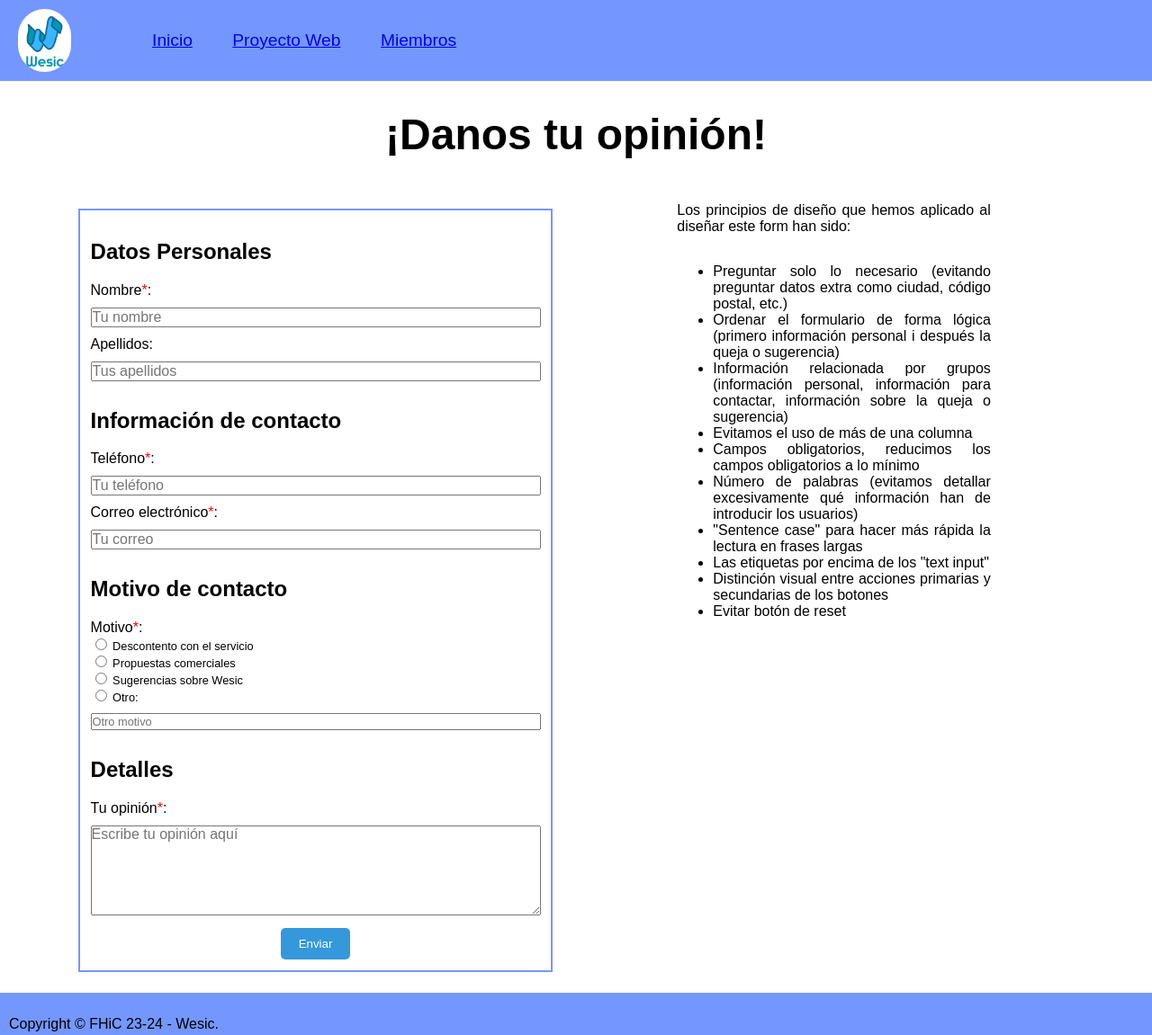
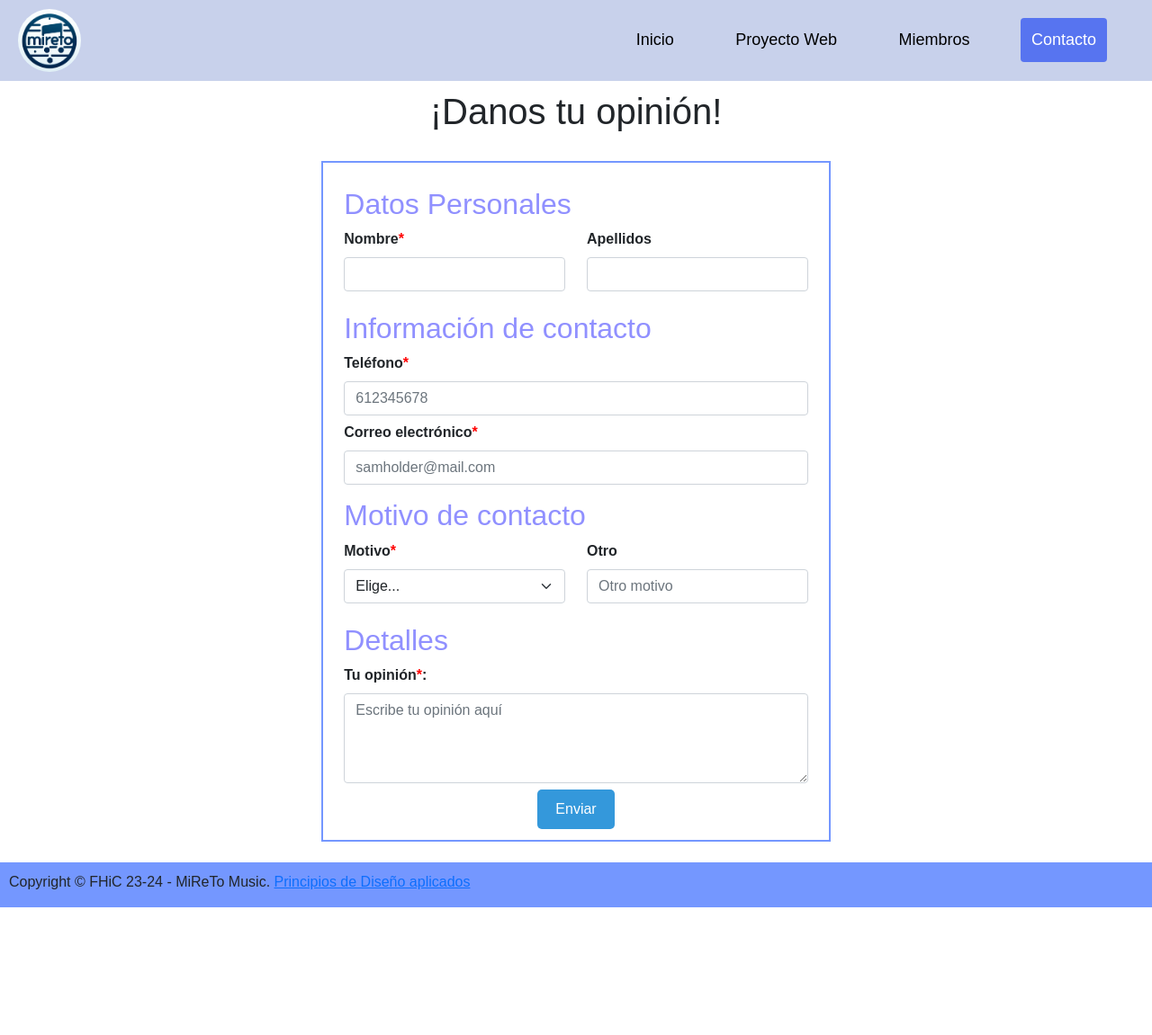
Before and after one commit to slyazidi2002/FHIC-CLONED, a plain HTML site: page contacto.html in a window 1280 px wide. Shown: the whole page at 90% size. After the commit the page ends 1009 px from the top, so only its background shows below. Drawn offline with nearby package versions, Linux system fonts and the light colour scheme.

Commit message:
Add files via upload

```diff
--- a/contacto.html
+++ b/contacto.html
@@ -4,19 +4,22 @@
 <head>
     <meta charset="UTF-8" />
     <meta name="viewport" content="width=device-width, initial-scale=1.0" />
-  <title>Prácticas de FHiC - Wesic</title>
+    <title>Prácticas de FHiC - MiReTo Music</title>
+    <link href="https://cdn.jsdelivr.net/npm/bootstrap@5.1.3/dist/css/bootstrap.min.css" rel="stylesheet" integrity="sha384-
+BmE4kWBq78iYhFldvKuhfTAU6auU8tT94WrHftjDbrCEXSU1oBoqyl2QvZ6jIW3" crossorigin="anonymous">
     <link rel="stylesheet" href="./styleContact.css" />
 </head>
 
 <body>
     <header>
 
-        <img class="image" src="wesicpfp.jpeg" alt="Wesic logo" height="70">
+        <img class="image" src="wesicpfp.png" alt="Wesic logo" height="70">
 
         <ul id="outer">
-            <li><a href="index.html" title="Ir a inicio">Inicio</a></li>
+            <li><a href="index.html"  title="Inicio">Inicio</a></li>
             <li><a href="proyecto.html" title="Conoce nuestro proyecto">Proyecto Web</a></li>
-            <li><a href="nosotros.html" title="Conócenos">Miembros</a></li>
+            <li><a href="nosotros.html" title="Página para contacto">Miembros</a></li>
+            <li><a href="contacto.html" class="choosen" title="Contacta con nosotros">Contacto</a></li>
         </ul>
 
 
@@ -28,77 +31,100 @@
         </div>
         <div id="form_and_principios">
             <form>
+
+                <div class="container-fluid">
                     <section>
                         <h2>Datos Personales</h2>
-                <label for="fname">Nombre<span class="asterisco">*</span>:</label><br>
-                <input type="text" id="fname" name="fname" placeholder="Tu nombre" required><br>
-                <label for="lname">Apellidos:</label><br>
-                <input type="text" id="lname" name="lname" placeholder="Tus apellidos"><br>
+                        <div class="row">
+                            <div class="col-md-6">
+                                <label for="name" class="form-label">Nombre<span class="asterisco">*</span></label><br>
+                                <input type="text" class="form-control" id="name" placeholder="" aria-label="Nombre" required>
+                            </div>
+                            <div class="col-md-6">
+                                <label for="surname" class="form-label">Apellidos</label><br>
+                                <input type="text" class="form-control" id="surname" placeholder="" aria-label="Apellidos">
+                            </div>
+                        </div>
+
 
                         <h2>Información de contacto</h2>
-                <label for="fname">Teléfono<span class="asterisco">*</span>:</label><br>
-                <input type="text" id="phone" name="phone"required placeholder="Tu teléfono"><br>
-                <label for="lname">Correo electrónico<span class="asterisco">*</span>:</label><br>
-                <input type="text" id="mail" name="mail" placeholder="Tu correo" required>
+
+
+                        <div class="col-md">
+                            <label for="fname" class="form-label">Teléfono<span class="asterisco">*</span></label><br>
+                            <input type="text" class="form-control" placeholder="612345678" aria-label="Nombre"
+                                required>
+                        </div>
+                        <div class="col-md">
+                            <label for="lname" class="form-label">Correo electrónico<span class="asterisco">*</span></label><br>
+                            <input type="text" class="form-control" placeholder="samholder@mail.com"
+                                aria-label="Apellidos" required>
+                        </div>
+
+
                     </section>
                     <secion>
                         <h2>Motivo de contacto</h2>
-                <label for="radio" id="motivo"> Motivo<span class="asterisco">*</span>:</label>
-                <section id="radio">
-                    <input type="radio" id="html" name="fav_language" value="HTML">
-                    <label for="html">Descontento con el servicio</label><br>
-                    <input type="radio" id="css" name="fav_language" value="CSS">
-                    <label for="css">Propuestas comerciales</label><br>
-                    <input type="radio" id="javascript" name="fav_language" value="JavaScript">
-                    <label for="javascript">Sugerencias sobre Wesic</label><br>
-                    <input type="radio" id="otros" name="fav_language" value="otro">
-                    <label for="javascript">Otro: </label> <input type="text" id="otro" name="lname" placeholder="Otro motivo">
-                </section>
+                        <div class="row">
+                            <div class="col-md-6">
+                                <label for="inputState" id="motivo" class="form-label"> Motivo<span
+                                        class="asterisco">*</span></label>
+                                <select id="inputState" class="form-select">
+                                    <option selected>Elige...</option>
+                                    <option>Descontento con el servicio</option>
+                                    <option>Propuestas comerciales</option>
+                                    <option>Sugerencias sobre MiReTo</option>
+                                    <option>Otro</option>
+                                </select>
+                            </div>
+
+                            <div class="col-md-6">
+                                <label for="lname" class="form-label">Otro</label><br>
+                                <input type="text" class="form-control" id="otro" placeholder="Otro motivo"
+                                    aria-label="Otro motivo" required>
+                            </div>
+                        </div>
+
+
+
                     </secion>
 
                     <section>
                         <h2>Detalles</h2>
-                <label for="opinion">Tu opinión<span class="asterisco">*</span>:</label>
-                <textarea name="skills" id=opinion placeholder="Escribe tu opinión aquí" required></textarea>
+                        <div class="row">
+                            <div class="col-md">
+                                <label for="opinion" class="form-label">Tu opinión<span class="asterisco">*</span>:</label>
+                                <textarea name="skills" class="form-control" id=opinion
+                                    placeholder="Escribe tu opinión aquí" required></textarea>
 
+                            </div>
+                        </div>
 
                     </section>
 
                     <section id="enviar">
-                <button type="submit" style="background-color: #3498db; color: white; padding: 10px 20px; border: none; border-radius: 5px; cursor: pointer;">Enviar</button>
-             </form>
+                        <button type="submit"
+                            style="background-color: #3498db; color: white; padding: 10px 20px; border: none; border-radius: 5px; cursor: pointer;">Enviar</button>
 
                     </section>
 
+                </div>
+            </form>
+        </div>
 
-        </form>
-        <section id="principios">
-            <p>Los principios de diseño que hemos aplicado al diseñar este form han sido:</p>
-            <ul>
-                <li>Preguntar solo lo necesario (evitando preguntar datos extra como ciudad, código postal, etc.)</li>
-                <li>Ordenar el formulario de forma lógica (primero información personal i después la queja o sugerencia)</li>
-                <li>Información relacionada por grupos (información personal, información para contactar, información sobre la queja o sugerencia)</li>
-                <li>Evitamos el uso de más de una columna</li>
-                <li>Campos obligatorios, reducimos los campos obligatorios a lo mínimo</li>
-                <li>Número de palabras (evitamos detallar excesivamente qué información han de introducir los usuarios)</li>
-                <li>"Sentence case" para hacer más rápida la lectura en frases largas</li>
-                <li>Las etiquetas por encima de los "text input"</li>
-                <li>Distinción visual entre acciones primarias y secundarias de los botones</li>
-                <li>Evitar botón de reset</li>
 
-            </ul>
-
-        </section>
-    </div>
 
     </main>
 
     <footer>
         <p>
-            Copyright &copy; FHiC 23-24 - Wesic.
+            Copyright &copy; FHiC 23-24 - MiReTo Music. <a href="principiosD.html" title="Inicio">Principios de Diseño aplicados</a>
         </p>
-        <p></p>
     </footer>
+
+    <script src="https://cdn.jsdelivr.net/npm/bootstrap@5.1.3/dist/js/bootstrap.bundle.min.js"
+        integrity="sha384-ka7Sk0Gln4gmtz2MlQnikT1wXgYsOg+OMhuP+IlRH9sENBO0LRn5q+8nbTov4+1p"
+        crossorigin="anonymous"></script>
 </body>
 
 </html>
--- a/styleContact.css
+++ b/styleContact.css
@@ -4,30 +4,50 @@
 
 
 header {
-    background-color: rgb(116, 151, 255);
+    overflow: hidden;
+    background-color: #889cd376;
+
     padding: 10px;
     margin-top: 0;
-    display: flex;
-    /* Use flexbox */
-    align-items: center;
-    margin: auto;
+
 
     ul,
     img,
     li {
         display: inline-block;
         margin: 0 20px;
+        vertical-align: middle; /* Align the items vertically */
     }
 
+    #outer {
+        margin-top:10px; /*no he encontrado otra solucion para centrarlo en vertical sin usar flexbox*/
+        float: right;
+    }
+
+    a {
+        float: left;
+        color: black;
+        text-align: center;
+        padding: 12px;
+        text-decoration: none;
+        font-size: 18px;
+        line-height: 25px;
+        border-radius: 4px;
+    }
+    a.choosen {
+        background-color: rgba(15, 57, 244, 0.608);
+        color: white;
+      }
+
     li {
+
         text-align: center;
         font-size: larger;
     }
 
     a:hover {
-        color: #ffffff;
-        /* Set background color when hovered */
-
+        background-color: #ddd;
+        color: black;
     }
 }
 
@@ -46,20 +66,24 @@ body {
 
 
 .title {
-
+    margin-top: 10px;
     text-align: center;
     font-size: x-large;
     font-family: Arial, Helvetica, sans-serif;
 }
 
 
-main{
+/*main{
     display: flex;
     flex-direction: column;
-}
+}*/
 #form_and_principios{
     display: flex;
-    padding:0 5%
+    padding: 0 5%;
+
+    min-height: calc(100vh - 40vh);
+    width: 100%;
+    justify-content: center;
 }
 
 form{
@@ -72,26 +96,44 @@ form{
     padding: 1%
 
 }
-input[type="text"],
-textarea{
+/*input[type="text"]{
     font-family: inherit;
     font-size: 100%;
     padding: 0;
     margin: 2% 0;
-    box-sizing: border-box;
-    min-width: 500px;
+    box-sizing:content-box;
+
+
+    //max-width: 100%;
+    //min-width: 300px; mierdon de solucion
+
+}*/
+
+input[type="text"], textarea{
+    margin-bottom: 7px;
+}
+
+label {
+    font-weight:550;
 }
 
 .asterisco{
-    color: red;
+    color: rgb(255, 0, 0);
 }
 
 #radio{
     font-size: 80%;
 }
-#otro{
-    width: 81%;
-}
+/*#otro{
+    //width: 100%;
+
+    //min-width: 300px;
+    height: 50%;
+    margin-top: 3%;
+    margin-bottom: 3%;
+
+}*/
+
 #enviar{
     display: flex;
     width: 100%;
@@ -114,8 +156,9 @@ textarea{
 
 footer {
     background-color: rgb(116, 151, 255);
-    padding: 10px;
-    margin-top: 0;
+    padding-left: 10px;
+    padding-bottom: 0px;
+
     display: flex;
     /* Use flexbox */
     align-items: center;
@@ -123,8 +166,17 @@ footer {
 
 }
 
+footer>p{
+    margin-top:10px;
+}
+
 a:hover {
-    color: #a30000;
+    color: #e5dbdb;
     /* Set background color when hovered */
 
 }
+
+h2 {
+    margin-top: 15px;
+    color:rgba(91, 91, 255, 0.675)
+}
--- a/stylesIndex.css
+++ b/stylesIndex.css
@@ -4,30 +4,51 @@
 
 
 header {
-    background-color: rgb(116, 151, 255);
+    overflow: hidden;
+    background-color: #889cd376;
+
     padding: 10px;
     margin-top: 0;
-    display: flex;
-    /* Use flexbox */
-    align-items: center;
-    margin: auto;
+
+
 
     ul,
     img,
     li {
         display: inline-block;
         margin: 0 20px;
+        vertical-align: middle; /* Align the items vertically */
     }
 
+    #outer {
+        margin-top:10px; /*no he encontrado otra solucion para centrarlo en vertical sin usar flexbox*/
+        float: right;
+    }
+
+    a {
+        float: left;
+        color: black;
+        text-align: center;
+        padding: 12px;
+        text-decoration: none;
+        font-size: 18px;
+        line-height: 25px;
+        border-radius: 4px;
+    }
+    a.choosen {
+        background-color: rgba(15, 57, 244, 0.608);
+        color: white;
+      }
+
     li {
+
         text-align: center;
         font-size: larger;
     }
 
     a:hover {
-        color: #ffffff;
-        /* Set background color when hovered */
-
+        background-color: #ddd;
+        color: black;
     }
 }
 
@@ -55,11 +76,13 @@ body {
     margin: 5px 7px 20px 7px;
 }
 
-#main>nav, #main>aside{
+#main>nav,
+#main>aside {
     /*flex: 0 0 20vw;*/
     background: beige;
     border: 2px solid rgb(116, 151, 255);
-    margin: 5px 7px 20px 7px; /*padding doesnt work out here*/
+    margin: 5px 7px 20px 7px;
+    /*padding doesnt work out here*/
 
 }
 
@@ -68,30 +91,34 @@ body {
 }
 
 
-#main>aside{
+#main>aside {
     flex: 2;
 }
 
-#main > nav {
+#main>nav {
     order: -1;
 }
 
-aside>img, article>img {
+aside>img,
+article>img {
     display: block;
 
     margin: auto;
 }
 
-aside>p, article>p{
+aside>p,
+article>p {
     padding: 15px;
 
     font-size: x-large;
 
 }
 
-h2{
+h2 {
     font-size: x-large;
     text-align: center;
+    margin-top: 3%;
+
 }
 
 
@@ -116,14 +143,19 @@ ul>img {
 
 }
 
-nav>p{
+ul>li {
+    text-align: center;
+}
+
+nav>p {
     font-size: small;
     text-align: center;
 }
 
 
-#main>nav{
-/*to avoid merging with header style*/
+#main>nav {
+
+    /*to avoid merging with header style*/
     ul>li {
         font-size: medium;
         padding: 5px;
@@ -136,10 +168,10 @@ nav>p{
 
 
 .title {
-
-        text-align: center;
-        font-size: x-large;
-        font-family: Arial, Helvetica, sans-serif;
+    margin-top: 10px;
+    text-align: center;
+    font-size: x-large;
+    font-family: Arial, Helvetica, sans-serif;
 }
 
 
@@ -147,12 +179,16 @@ nav>p{
 
 footer {
     background-color: rgb(116, 151, 255);
-    padding: 10px;
-    margin-top: 0;
+    padding-left: 10px;
+    padding-bottom: 0px;
+
     display: flex;
     /* Use flexbox */
     align-items: center;
     margin: auto;
 
-    height: 7vh;
 }
+
+footer>p{
+    margin-top:10px;
+}
--- a/stylesmembres.css
+++ b/stylesmembres.css
@@ -4,30 +4,50 @@
 
 
 header {
-    background-color: rgb(116, 151, 255);
+    overflow: hidden;
+    background-color: #889cd376;
+
     padding: 10px;
     margin-top: 0;
-    display: flex;
-    /* Use flexbox */
-    align-items: center;
-    margin: auto;
+
 
     ul,
     img,
     li {
         display: inline-block;
         margin: 0 20px;
+        vertical-align: middle; /* Align the items vertically */
     }
 
+    #outer {
+        margin-top:10px; /*no he encontrado otra solucion para centrarlo en vertical sin usar flexbox*/
+        float: right;
+    }
+
+    a {
+        float: left;
+        color: black;
+        text-align: center;
+        padding: 12px;
+        text-decoration: none;
+        font-size: 18px;
+        line-height: 25px;
+        border-radius: 4px;
+    }
+    a.choosen {
+        background-color: rgba(15, 57, 244, 0.608);
+        color: white;
+      }
+
     li {
+
         text-align: center;
         font-size: larger;
     }
 
     a:hover {
-        color: #ffffff;
-        /* Set background color when hovered */
-
+        background-color: #ddd;
+        color: black;
     }
 }
 
@@ -50,6 +70,9 @@ body {
     text-align: center;
     font-size: x-large;
     font-family: Arial, Helvetica, sans-serif;
+
+    margin-top:15px;
+    margin-bottom: 15px;
 }
 
 
@@ -74,6 +97,8 @@ p {
 h2 {
     font-size: larger;
     text-align: center;
+    margin-top: 3%;
+
 }
 
 img {
@@ -94,15 +119,18 @@ img {
 
 footer {
     background-color: rgb(116, 151, 255);
-    padding: 10px;
-    margin-top: 0;
+    padding-left: 10px;
+    padding-bottom: 0px;
+
     display: flex;
     /* Use flexbox */
     align-items: center;
     margin: auto;
 
-    height: 7vh;
 }
 
+footer>p{
+    margin-top:10px;
+}
 
 /*members part**/
```
Also changed, not shown: index.html (+21 -13 lines), nosotros.html (+34 -13 lines), proyecto.html (+6 -5 lines), wesicpfp.png (added), 1 other file. Lines whose indentation alone changed are shown as unchanged.
